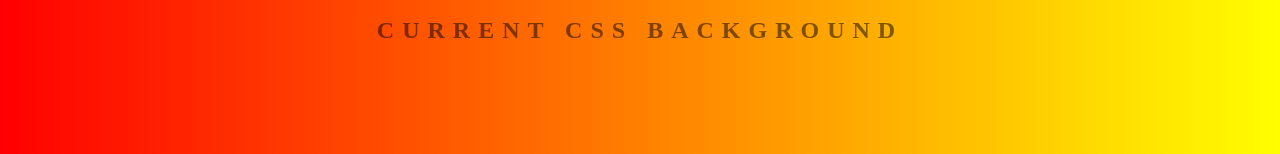
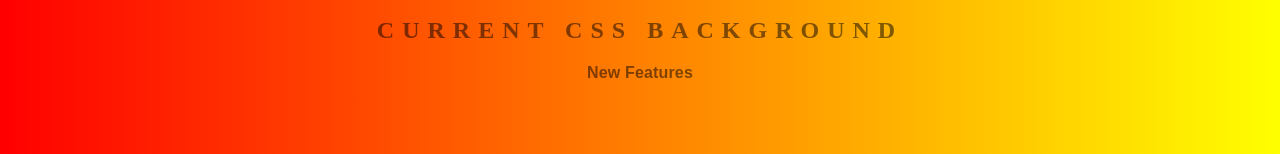
Before and after one commit to peterdrury/background-generator, a plain HTML site: page index.html in a window 1280 px wide. Shown: the part 235-389 px from the top of the page. Drawn offline with Linux system fonts and the light colour scheme.

Commit message:
added h3 'new feature'

```diff
--- a/index.html
+++ b/index.html
@@ -9,7 +9,7 @@
 	<input class="color1" type="color" name="color1" value="#00ff00">
 	<input class="color2" type="color" name="color2" value="#ff0000">
 	<h2>Current CSS Background</h2>
-	<h3></h3>
+	<h3>New Features</h3>
 
 	<script type="text/javascript" src="script.js"></script>
 </body>
```
